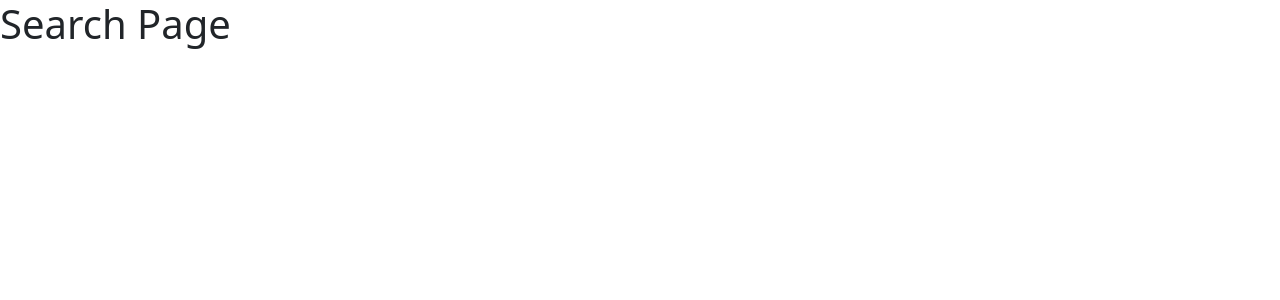
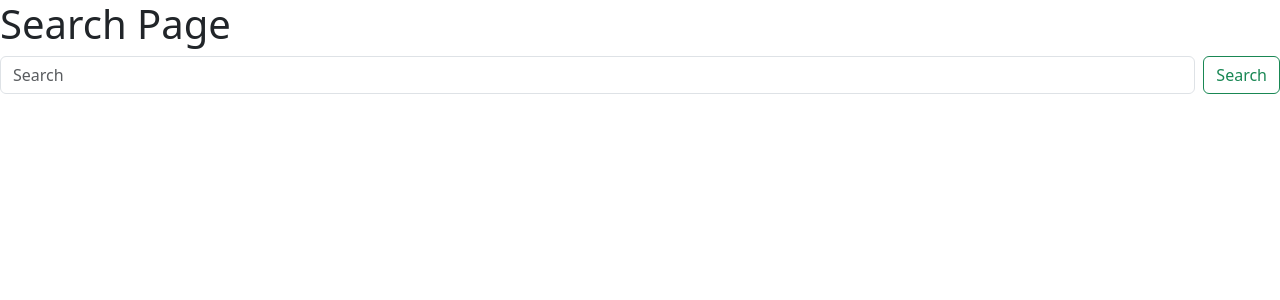
Before and after one commit to KJaxCodes/stream-finder-app, a Next.js app: page /search in a window 1280 px wide. Shown: the top 300 px of the page. Built offline with nearby package versions, Linux system fonts and the light colour scheme.

Commit message:
static search page with search text field

```diff
--- /dev/null
+++ b/src/app/components/auth_components/SearchComponent.tsx
@@ -0,0 +1,31 @@
+"use client";
+
+// Component to search movie titles, display results, and allow users to add movies to their watchlist
+import React, { useState } from 'react';
+// Auth context
+import { useAuthContext } from '@/app/context/AuthContext';
+// Bootstrap components
+import Button from 'react-bootstrap/Button';
+import Form from 'react-bootstrap/Form';
+
+const handleFormChange = (e: React.ChangeEvent<HTMLInputElement>) => {
+
+}
+
+const SearchComponent: React.FC<{}> = () => {
+    return (
+        <Form className="d-flex">
+            <Form.Control
+                type="search"
+                placeholder="Search"
+                className="me-2"
+                aria-label="Search"
+                value=""
+                onChange={handleFormChange}
+            />
+            <Button variant="outline-success">Search</Button>
+        </Form>
+    );
+}
+
+export default SearchComponent;
--- a/src/app/search/page.tsx
+++ b/src/app/search/page.tsx
@@ -1,7 +1,20 @@
+// React imports
+import React from "react";
+// React bootstrap imports
+import Row from "react-bootstrap/Row";
+import Col from "react-bootstrap/Col";
+// Additional Components
+import SearchComponent from "../components/auth_components/SearchComponent";
+
 export default function SearchPage() {
     return (
         <div>
             <h1>Search Page</h1>
+            <Row>
+                <Col>
+                    <SearchComponent />
+                </Col>
+            </Row>
         </div>
     );
 }
```
Also changed, not shown: src/app/api/users/search/route.ts (added).
